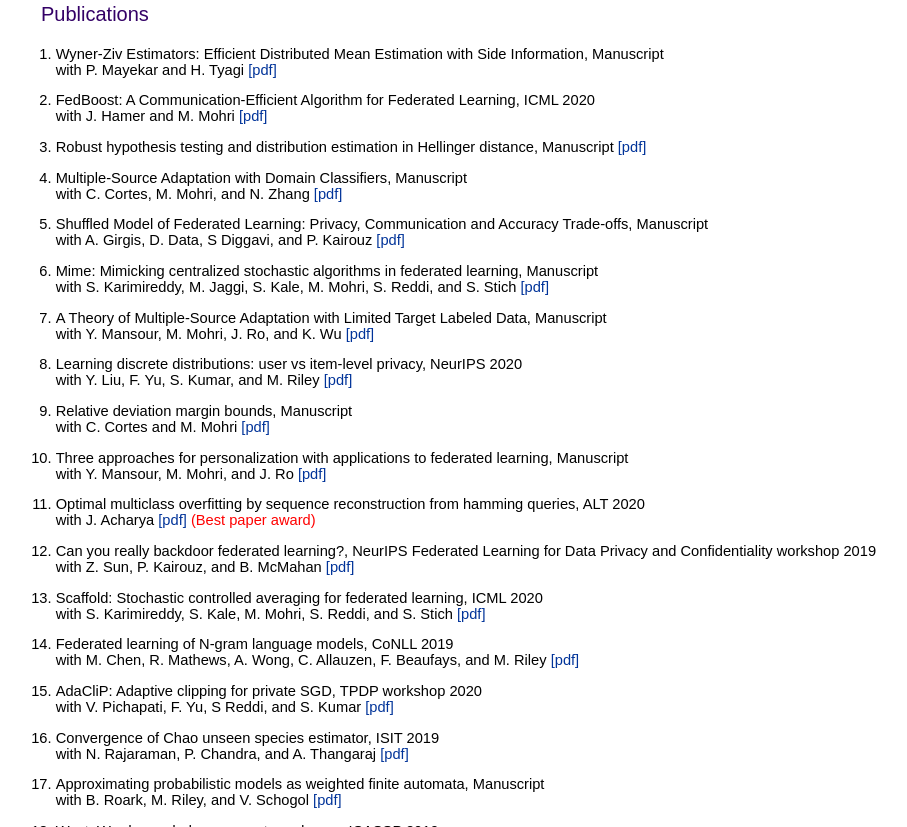
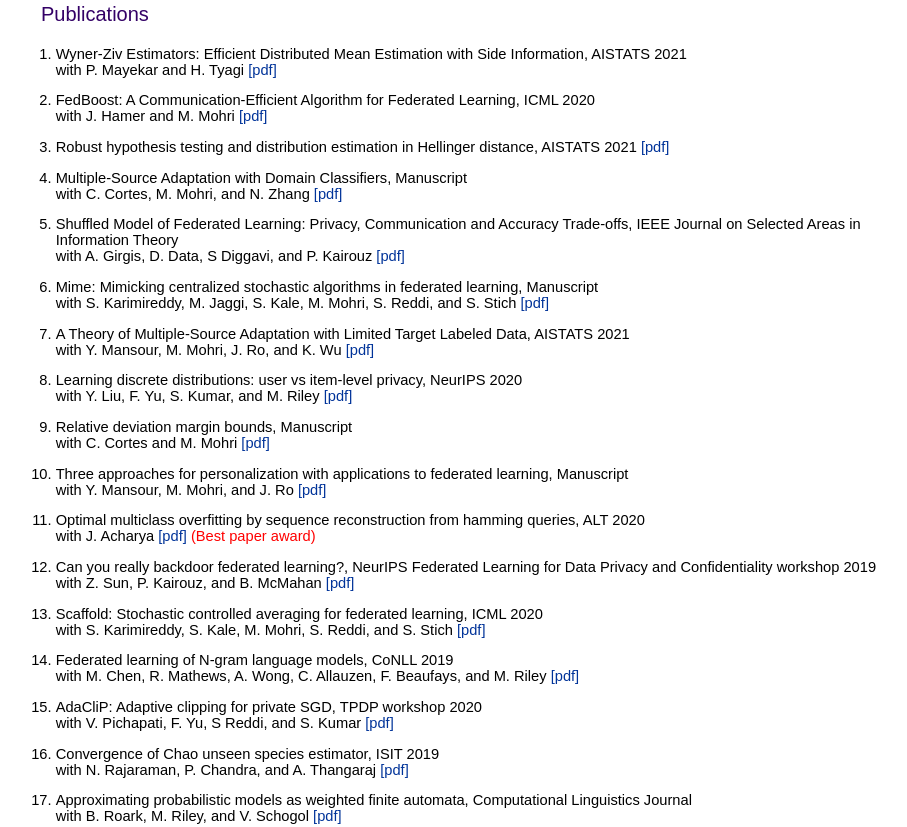
Before and after one commit to stheertha/stheertha.github.io, a plain HTML site: page index.html in a window 1280 px wide. Shown: the part 427-1254 px from the top of the page, without its empty margins (174-1081 px from the left). Drawn offline with Linux system fonts and the light colour scheme.

Commit message:
update publciations

```diff
--- a/index.html
+++ b/index.html
@@ -73,7 +73,7 @@ HREF="http://scholar.google.com/citations?user=K6ef57QAAAAJ&hl">[Google scholar]
 <OL>
 
 <LI><p>
-Wyner-Ziv Estimators: Efficient Distributed Mean Estimation with Side Information, Manuscript
+Wyner-Ziv Estimators: Efficient Distributed Mean Estimation with Side Information, AISTATS 2021
  <br/> with
  P. Mayekar and H. Tyagi
 <A HREF="https://arxiv.org/abs/2011.12160">[pdf]</A>
@@ -91,7 +91,7 @@ J. Hamer and M. Mohri
 
 
 <LI><p>
-Robust hypothesis testing and distribution estimation in Hellinger distance, Manuscript
+Robust hypothesis testing and distribution estimation in Hellinger distance, AISTATS 2021
 <A HREF="https://arxiv.org/abs/2011.01848">[pdf]</A>
 </p>
 </LI>
@@ -108,7 +108,7 @@ C. Cortes, M. Mohri, and N. Zhang
 
 
 <LI><p>
-Shuffled Model of Federated Learning: Privacy, Communication and Accuracy Trade-offs, Manuscript
+Shuffled Model of Federated Learning: Privacy, Communication and Accuracy Trade-offs, IEEE Journal on Selected Areas in Information Theory
  <br/> with
 A. Girgis, D. Data, S Diggavi, and  P. Kairouz
 <A HREF="https://arxiv.org/abs/2008.07180">[pdf]</A>
@@ -126,7 +126,7 @@ S. Karimireddy, M. Jaggi, S. Kale, M. Mohri, S. Reddi, and S. Stich
 
 
 <LI><p>
-A Theory of Multiple-Source Adaptation with Limited Target Labeled Data, Manuscript
+A Theory of Multiple-Source Adaptation with Limited Target Labeled Data, AISTATS 2021
  <br/> with
 Y. Mansour, M. Mohri, J. Ro, and K. Wu
 <A HREF="https://arxiv.org/abs/2007.09762">[pdf]</A>
@@ -192,7 +192,7 @@ S. Karimireddy, S. Kale, M. Mohri, S. Reddi, and S. Stich
 Federated learning of N-gram language models, CoNLL 2019
  <br/> with
 M. Chen, R. Mathews, A. Wong, C. Allauzen, F. Beaufays, and M. Riley
-<A HREF="https://arxiv.org/abs/2011.12160">[pdf]</A>
+<A HREF="https://https://arxiv.org/abs/1910.03432">[pdf]</A>
 </p>
 </LI>
 
@@ -216,7 +216,7 @@ N. Rajaraman, P. Chandra, and A. Thangaraj
 
 
 <LI><p>
-Approximating probabilistic models as weighted finite automata, Manuscript
+Approximating probabilistic models as weighted finite automata, Computational Linguistics Journal
  <br/> with
 B. Roark, M. Riley, and V. Schogol
 <A HREF="https://arxiv.org/abs/1905.08701">[pdf]</A>
@@ -345,7 +345,9 @@ Distributed mean estimation with limited communication, ICML 2017
 A unified maximum likelihood approach for optimal distribution property estimation, ICML 2017
 <br/> with
 J. Acharya, H. Das, and A. Orlitsky
-<A HREF="https://arxiv.org/abs/1611.02960">[pdf]</A></p></LI>
+<A HREF="https://arxiv.org/abs/1611.02960">[pdf]</A>
+  <span style="color: #ff0000;"> (Best paper award honorable mention)</span>
+</p></LI>
 
 
 <LI><p>
@@ -403,7 +405,8 @@ Competitive distribution estimation: Why is Good-Turing good, NeurIPS 2015
 <br/> with
 A. Orlitsky
 <A HREF=./papers/nips15.pdf>[pdf] <A HREF="http://research.microsoft.com/apps/video/default.aspx?id=259604&l=i" > [talk]</A>
-<span style="color: #ff0000;"> (Best paper award)</span></p></LI>
+  <span style="color: #ff0000;"> (Best paper award)</span>
+</p></LI>
 
 <LI><p>
 Faster algorithms for testing under conditional sampling,
```
